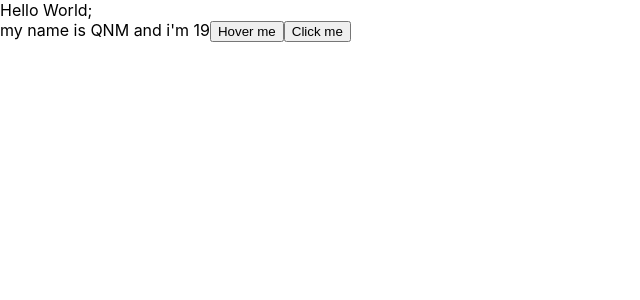
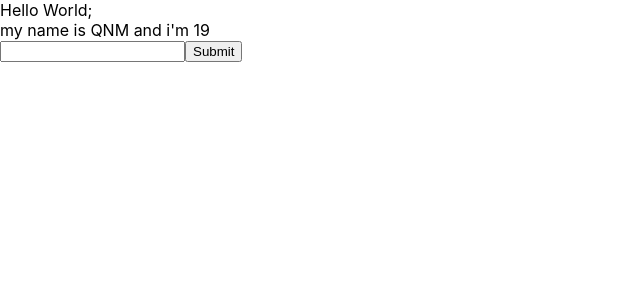
Before and after one commit to MinhQuangNguyen321/react-learning-chapter-3, a React (Create React App) app: page / in a window 1280 px wide. Shown: the top 300 px of the page, without its empty margins (0-640 px from the left). Built offline with nearby package versions, Linux system fonts and the light colour scheme.

Commit message:
lesson 21

```diff
--- a/src/components/MyComponent.js
+++ b/src/components/MyComponent.js
@@ -17,22 +17,30 @@
     });
   }
 
-  handleOnMouseOver(event) {
-    console.log(event.pageX);
-  }
+  handleOnChangeInput = (event) => {
+    this.setState({
+      name: event.target.value,
+    });
+  };
+
+  handleOnSubmit = (event) => {
+    event.preventDefault();
+    console.log(this.state);
+  };
 
   render() {
     return (
       <div>
         my name is {this.state.name} and i'm {this.state.age}
-        <button onMouseOver={this.handleOnMouseOver}>Hover me</button>
-        <button
-          onClick={(event) => {
-            this.handleClick(event);
-          }}
-        >
-          Click me
-        </button>
+        <form onSubmit={(event) => this.handleOnSubmit(event)}>
+          <input
+            type="text"
+            onChange={(event) => {
+              this.handleOnChangeInput(event);
+            }}
+          ></input>
+          <button>Submit</button>
+        </form>
       </div>
     );
   }
```
